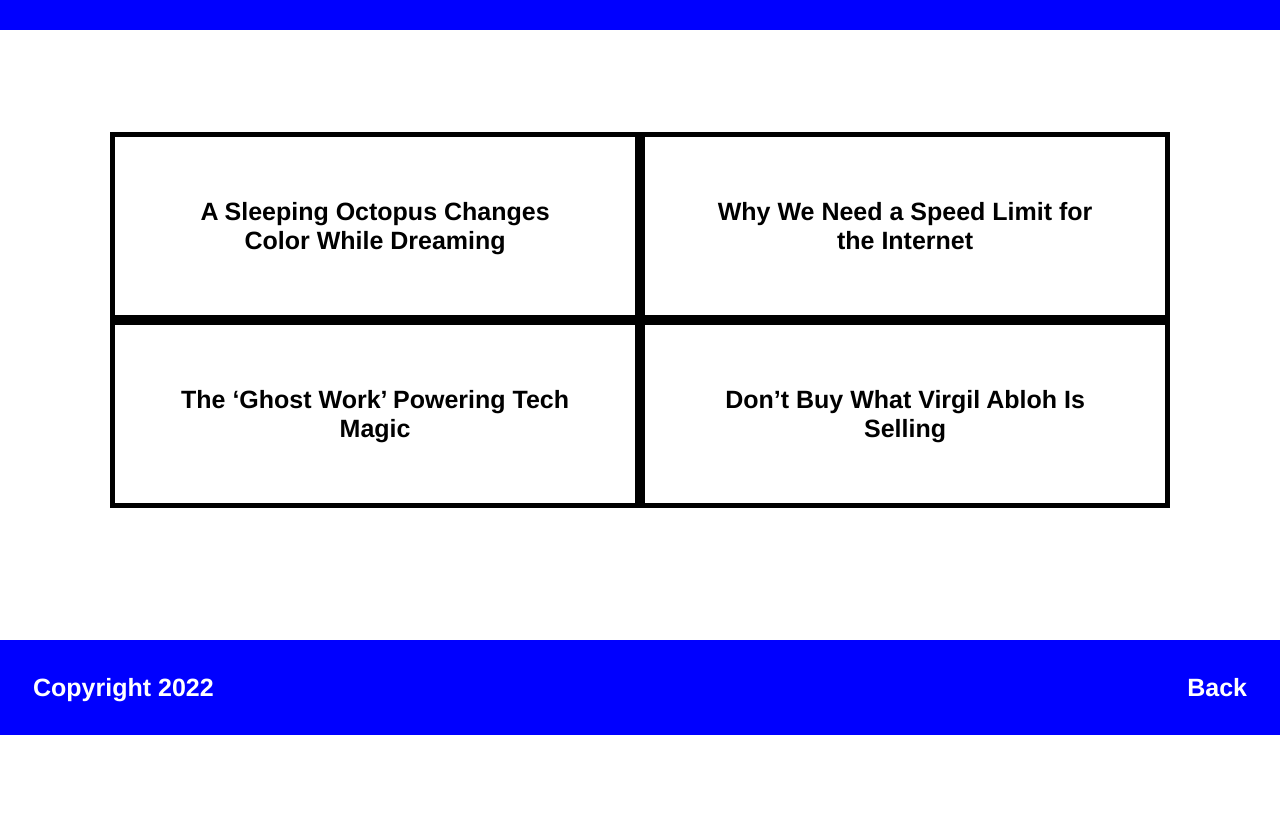
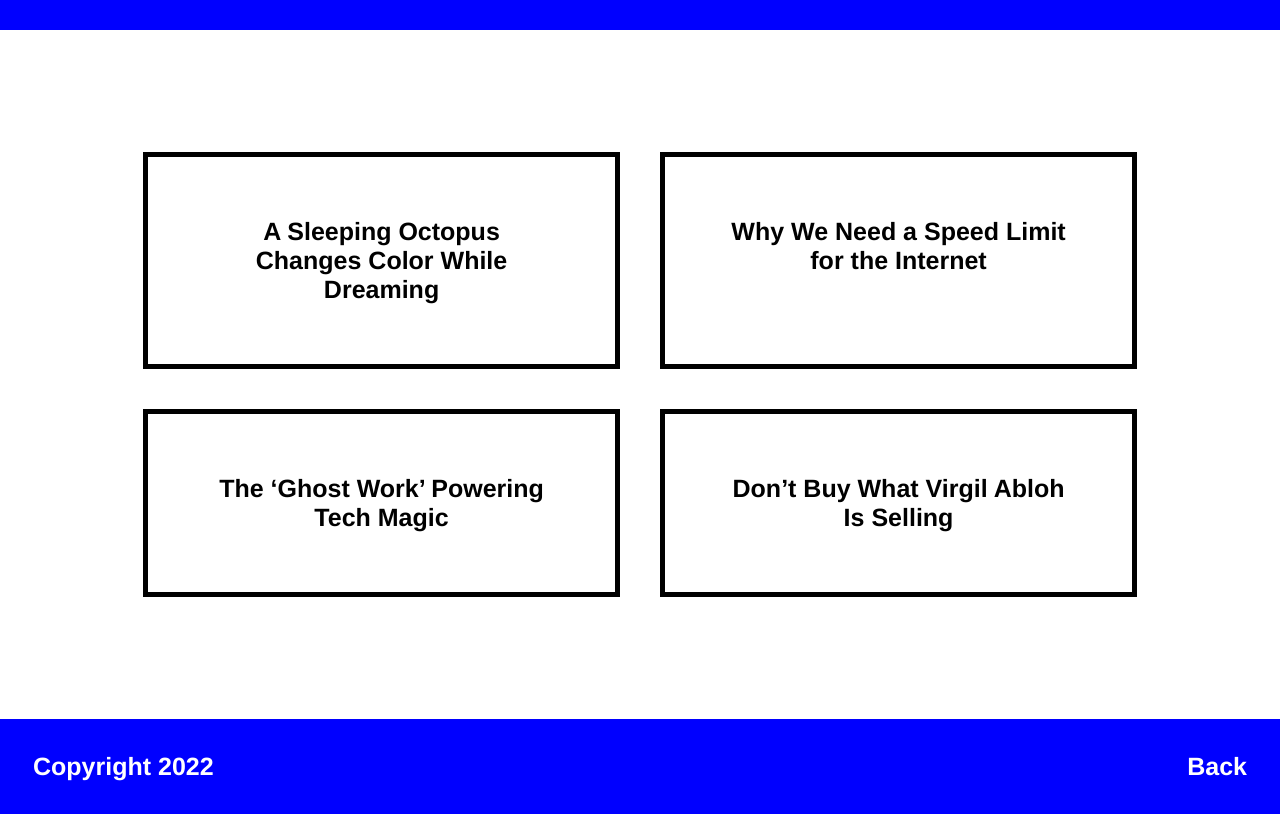
Before and after one commit to nstkm/MCS, a plain HTML site: page 6_project/index.html in a window 1280 px wide. Shown: the part 65-879 px from the top of the page. Before the commit the page ends 800 px from the top, so only its background shows below. Drawn offline with Linux system fonts and the light colour scheme.

Commit message:
change files

```diff
--- a/6_project/index.html
+++ b/6_project/index.html
@@ -29,7 +29,7 @@ content="width=device-width, initial-scale=1.0, maximum-scale=1.0" />
     </div>
   <div class="footer">
     <p> Copyright 2022 </p>
-    <p> Back </p>
+    <p class="footer-back"> Back </p>
   </div>
  </div>
   </body>
--- a/6_project/styles.css
+++ b/6_project/styles.css
@@ -19,14 +19,15 @@
   .footer {
     display: flex;
     justify-content: space-between;
-    position: absolute;
-  left: 0;
-  bottom: 0;
   width: 100%;
   }
 
   .section {
     border: 5px solid #000000;
+  }
+
+  .section > p {
+    word-wrap: break-word;
   }
   /* Макет для мобильных */
   @media only screen and (max-width: 390px) {
@@ -50,6 +51,10 @@
       bottom: 0;
       width: 100%;
     }
+
+    .footer-back {
+      display: none;
+    }
   }
 
   /* Макет для десктопов */
@@ -58,12 +63,16 @@
       padding: 102px 110px;
       display: flex;
       flex-wrap: wrap;
+       justify-content: center;
+      width: 100%;
     }
 
     .section {
       padding: 60px;
       text-align: center;
-      width: 50%;
+      display: block;
+      width: 45%;
+      margin: 20px;
     }
 
 
```
